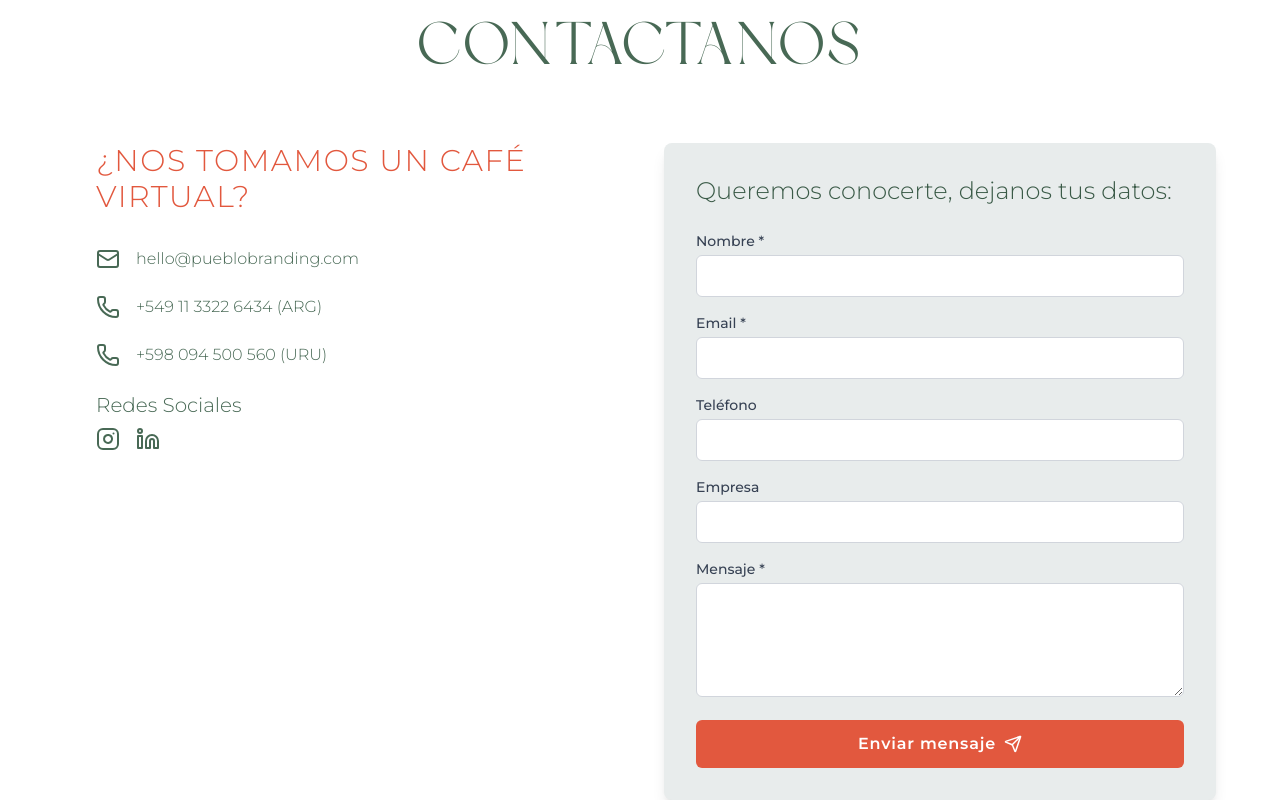
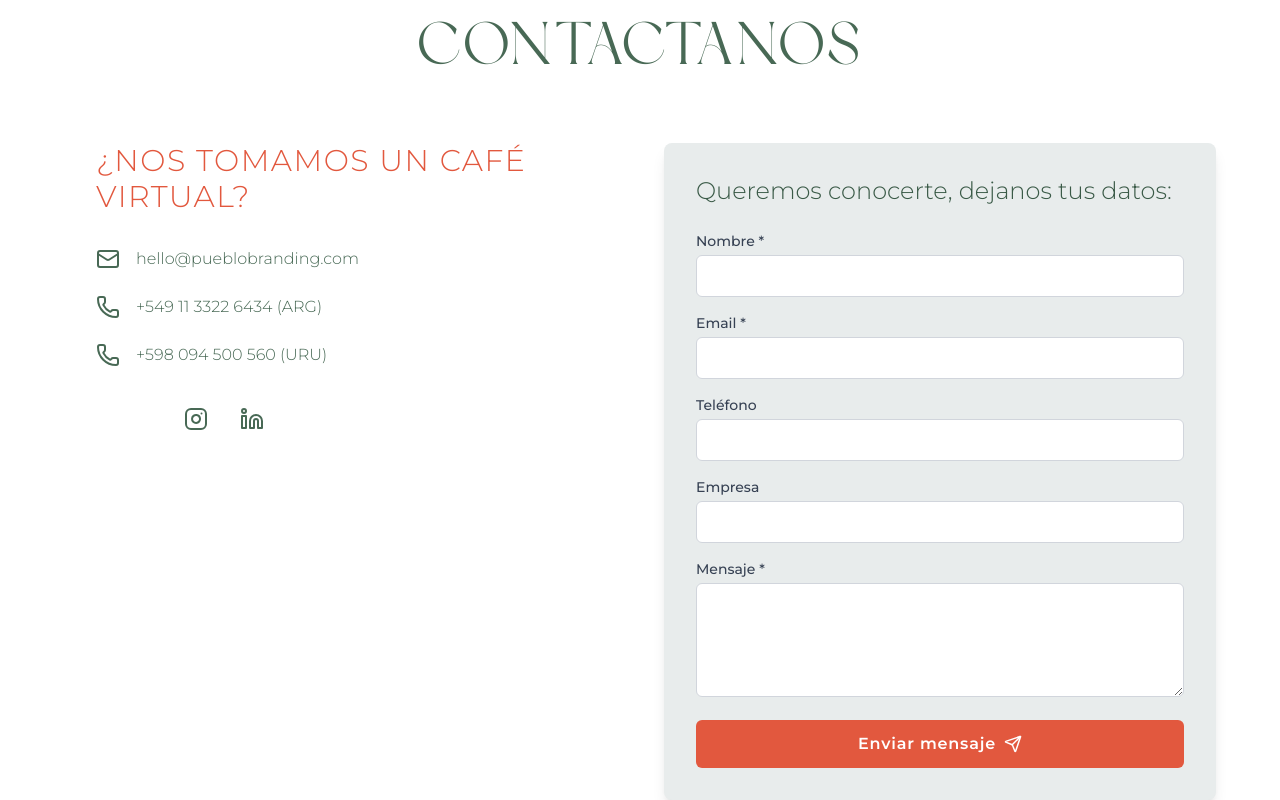
Before and after one commit to pueblobranding/pueblo, a Next.js app: page / in a window 1280 px wide. Shown: the part 3309-4109 px from the top of the page. Built offline with nearby package versions, Linux system fonts and the light colour scheme; no server answers.

Commit message:
Update ContactoSection component: comment out the 'Redes Sociales' heading, adjust padding for social media links, and enhance layout for improved visual consistency.

```diff
--- a/components/contacto.tsx
+++ b/components/contacto.tsx
@@ -187,12 +187,12 @@ export default function ContactoSection() {
                             </div>
 
                             <div>
-                                <h3 className="text-xl font-light mb-2">Redes Sociales</h3>
-                                <div className="flex space-x-4">
-                                    <a href="https://www.instagram.com/pueblobranding" className="hover:text-tigerlily transition-colors">
+                                {/* <h3 className="text-xl font-light mb-2">Redes Sociales</h3> */}
+                                <div className="flex space-x-4 pt-4">
+                                    <a href="https://www.instagram.com/pueblobranding" className="hover:text-tigerlily transition-colors pl-22">
                                         <Instagram />
                                     </a>
-                                    <a href="#" className="hover:text-tigerlily transition-colors">
+                                    <a href="#" className="hover:text-tigerlily transition-colors pl-4">
                                         <Linkedin />
                                     </a>
                                 </div>
```
